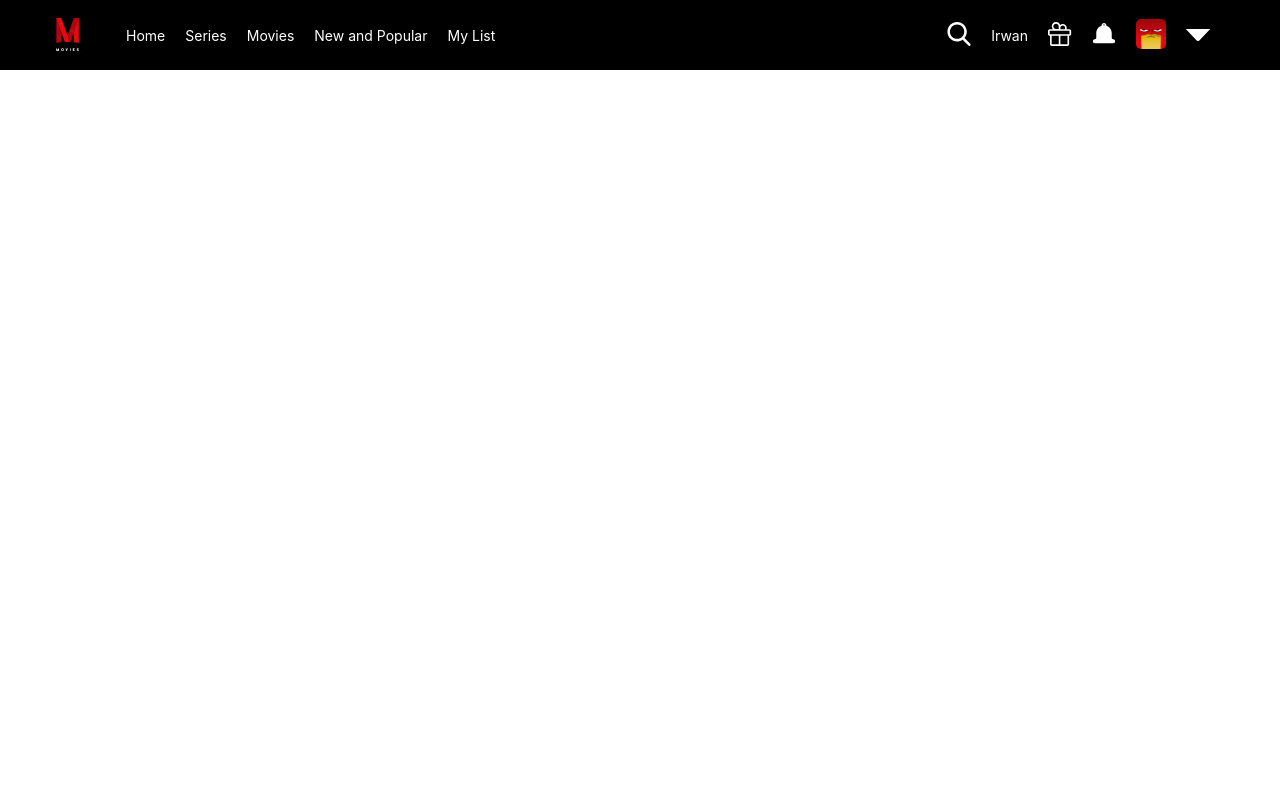
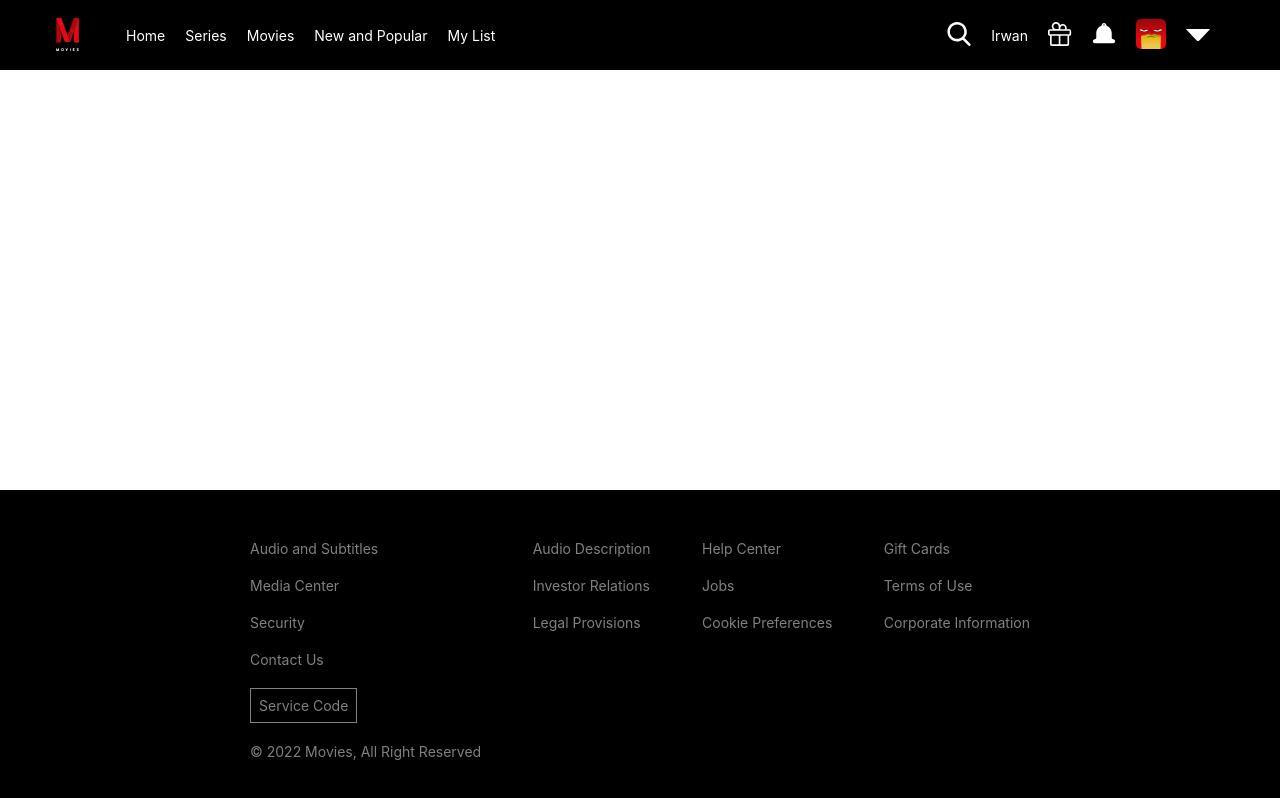
Before and after one commit to dts-kominfo-rea2a/dts-mini-project, a React (Create React App) app: page / in a window 1280 px wide. Built offline with nearby package versions, Linux system fonts and the light colour scheme.

Commit message:
feat: add footer

```diff
--- a/src/App.js
+++ b/src/App.js
@@ -1,10 +1,12 @@
 import "./App.css";
 import Navbar from "./components/Navbar";
+import Footer from "./components/Footer";
 
 function App() {
   return (
     <div className="App">
       <Navbar />
+      <Footer />
     </div>
   );
 }
--- /dev/null
+++ b/src/components/Footer.css
@@ -0,0 +1,28 @@
+.footer {
+  position: fixed;
+  width: 100%;
+  background-color: black;
+  color: #808080;
+  font-size: 14px;
+  bottom: 0;
+}
+.footer .container {
+  padding: 30px 250px;
+  display: flex;
+  align-items: flex-start;
+  justify-content: space-between;
+  height: 250px;
+}
+.footer .container section {
+  display: flex;
+  flex-direction: column;
+  align-items: flex-start;
+  justify-content: space-between;
+}
+.footer .container section span {
+  margin-top: 20px;
+}
+.box {
+  border: 1px solid #808080;
+  padding: 8px;
+}
--- /dev/null
+++ b/src/components/Footer.jsx
@@ -0,0 +1,36 @@
+import React from "react";
+import "./Footer.css";
+
+function Footer() {
+  return (
+    <div className="footer">
+      <div className="container">
+        <section>
+          <span>Audio and Subtitles</span>
+          <span>Media Center</span>
+          <span>Security</span>
+          <span>Contact Us</span>
+          <span className="box">Service Code</span>
+          <span>&copy; 2022 Movies, All Right Reserved</span>
+        </section>
+        <section>
+          <span>Audio Description</span>
+          <span>Investor Relations</span>
+          <span>Legal Provisions</span>
+        </section>
+        <section>
+          <span>Help Center</span>
+          <span>Jobs</span>
+          <span>Cookie Preferences</span>
+        </section>
+        <section>
+          <span>Gift Cards</span>
+          <span>Terms of Use</span>
+          <span>Corporate Information</span>
+        </section>
+      </div>
+    </div>
+  );
+}
+
+export default Footer;
--- a/src/index.css
+++ b/src/index.css
@@ -1,13 +1,15 @@
+@import url("https://fonts.googleapis.com/css2?family=Inter:wght@300;400;500;900&display=swap");
+
 body {
   margin: 0;
-  font-family: -apple-system, BlinkMacSystemFont, 'Segoe UI', 'Roboto', 'Oxygen',
-    'Ubuntu', 'Cantarell', 'Fira Sans', 'Droid Sans', 'Helvetica Neue',
+  font-family: -apple-system, BlinkMacSystemFont, "Inter", "Segoe UI", "Roboto",
+    "Oxygen", "Ubuntu", "Cantarell", "Fira Sans", "Droid Sans", "Helvetica Neue",
     sans-serif;
   -webkit-font-smoothing: antialiased;
   -moz-osx-font-smoothing: grayscale;
 }
 
 code {
-  font-family: source-code-pro, Menlo, Monaco, Consolas, 'Courier New',
+  font-family: source-code-pro, Menlo, Monaco, Consolas, "Courier New",
     monospace;
 }
```
